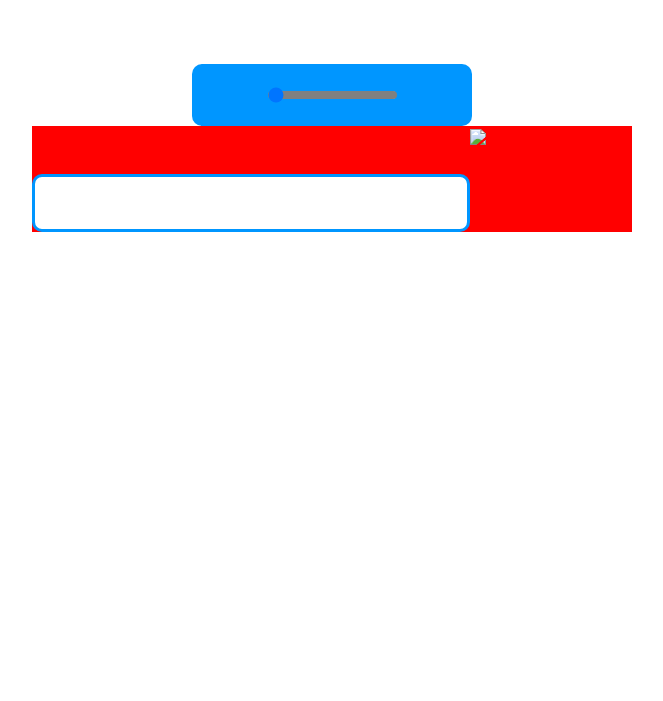
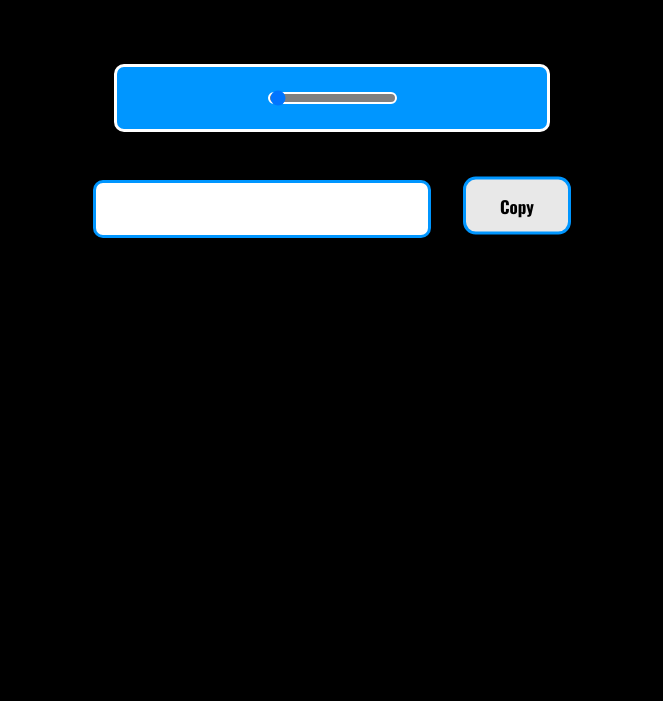
Before and after one commit to Eclipse175/Basic-Password-generator, a plain HTML site: page index.html in a window 1280 px wide. Shown: the part 99-800 px from the top of the page, without its empty margins (308-971 px from the left). Drawn offline with nearby package versions, Linux system fonts and the light colour scheme.

Commit message:
added some styling and javascript and copy button

```diff
--- a/app.js
+++ b/app.js
@@ -1,7 +1,18 @@
 const InputField = document.getElementById('input-field');
 const randomSlider = document.getElementById('slider');
+const copyPassword = document.querySelector('button');
 
-InputField.addEventListener('keypress', (e) =>{
+var alphabets = ['a', 'b', 'c', 'd', 'e', 'f', 'g', 'h', 'i', 'j', 'k', 'l', 'm', 'n',
+ 'o', 'p', 'q', 'r', 's', 't', 'u', 'v', 'w', 'x', 'y', 'z'];
+
+function randomPassword() {
+    let random = alphabets[Math.floor(Math.random()*alphabets.length)]
+    joinedAlphabets += random
+    console.log(random);
+}
+randomPassword();
+
+InputField.addEventListener('keypress', (e) => {
     if (e.key === "Enter") {
         e.preventDefault();
         InputField.value = "";
--- a/index.html
+++ b/index.html
@@ -21,8 +21,10 @@
         </div>
         <div id = 'generator'>
             <input id='input-field' type="text">
-            <div id='copy-password'><img src = 'paste.png'></div>
-        </div>
+            <button>
+                <span class="button_top"> Copy
+                </span>
+              </button>        </div>
     </div>
 
 
--- a/slider.css
+++ b/slider.css
@@ -1,20 +1,22 @@
 #range{
     background-color:#0096FF ;
-    width:280px;
+    width:430px;
     height:62px;
     display:flex;
     justify-content: center;
     align-items: center;
     margin-top:5rem;
     border-radius: 10px;
+    border: 3px solid white
 }
 input[type ='range']{
     display:block;
 }
 input[type ='range']::-webkit-slider-runnable-track {
-    height:8px;
+    height:12px;
     background-color:gray;
     border-radius:100px;
+    border:2px solid white
 }
 input[type ='range']::-webkit-slider-thumb {
     height:20px;
--- a/style.css
+++ b/style.css
@@ -1,5 +1,4 @@
-@import url('https://fonts.googleapis.com/css2?family=Oswald:wght@400;700&display=swap');
-
+@import url('https://fonts.googleapis.com/css2?family=Oswald:wght@400;700&family=Poppins:wght@400;700&display=swap');
 * {
     padding: 0;
     margin: 0;
@@ -8,13 +7,14 @@
     font-family: 'Oswald' ,sans-serif;
 }
 body{
-    background-color: white ;
+    background-color: black ;
 }
 
 h1{
     font-size:56px;
     font-weight:700;
     text-align: center;
+    color:#fff
 }
 #parent{
     display: flex;
@@ -24,9 +24,8 @@ h1{
 }
 
 #input-field{
-    margin-top: 3rem;
     padding:1rem;
-    width:400px;
+    width:300px;
     border:3px solid #0096FF;
     border-radius: 10px;
 }
@@ -40,7 +39,44 @@ svg{
     color:white;
 }
 #generator {
-    display:flex;
-    background-color:red;
-    width:600px;
+    display:inline-flex;
+    width:500px;
+    justify-content: center;
+    align-items: center;
+    margin-top:3rem;
 }
+button {
+    /* Variables */
+   --button_radius: 0.75em;
+   --button_color: #e8e8e8;
+   --button_outline_color: #000000;
+   font-size: 17px;
+   font-weight: bold;
+   border: none;
+   border-radius: var(--button_radius);
+   background: var(--button_outline_color);
+   margin-left: 2rem;
+  }
+
+  .button_top {
+   display: block;
+   box-sizing: border-box;
+   border: 2px solid var(--button_outline_color);
+   border-radius: var(--button_radius);
+   padding: 0.8em 2em;
+   background: var(--button_color);
+   color: var(--button_outline_color);
+   transform: translateY(-0.2em);
+   transition: transform 0.1s ease;
+   border: 3px solid #0096FF;
+  }
+
+  button:hover .button_top {
+    /* Pull the button upwards when hovered */
+   transform: translateY(-0.33em);
+  }
+
+  button:active .button_top {
+    /* Push the button downwards when pressed */
+   transform: translateY(0);
+  }
```
